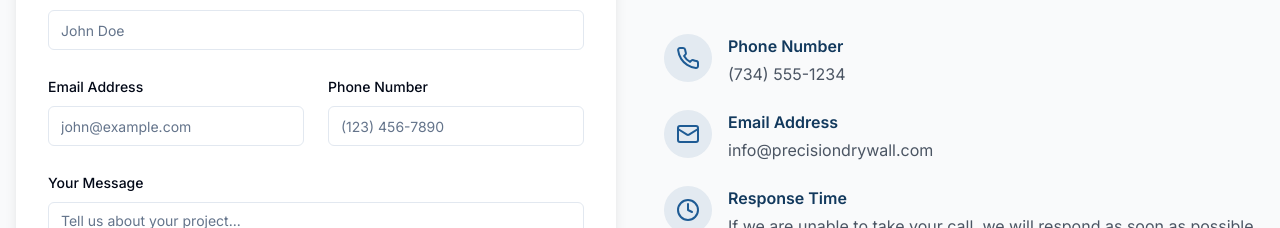
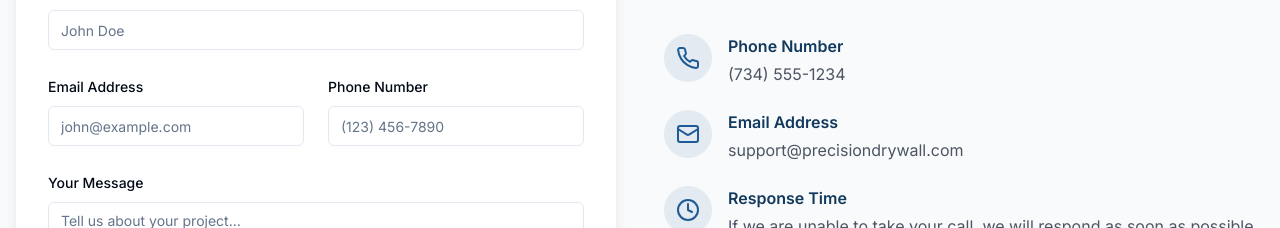
Before and after one commit to jgatt493/precision-drywall-design, a React (Vite) app: page / in a window 1280 px wide. Shown: the part 2800-3028 px from the top of the page. Built offline with nearby package versions, Linux system fonts and the light colour scheme.

Commit message:
Updating

```diff
--- a/src/components/Contact.tsx
+++ b/src/components/Contact.tsx
@@ -203,7 +203,7 @@ const Contact = () => {
                                     </div>
                                     <div>
                                         <h4 className="font-semibold text-brand-darkBlue mb-1">Email Address</h4>
-                                        <p className="text-gray-600">info@precisiondrywall.com</p>
+                                        <p className="text-gray-600">support@precisiondrywall.com</p>
                                     </div>
                                 </div>
 
--- a/vite.config.ts
+++ b/vite.config.ts
@@ -3,8 +3,11 @@ import react from "@vitejs/plugin-react-swc";
 import path from "path";
 import { componentTagger } from "lovable-tagger";
 
+const projectName = "precision-drywall-design"; // Replace with your repository name if different
+
 // https://vitejs.dev/config/
 export default defineConfig(({ mode }) => ({
+  base: mode === 'production' ? `/${projectName}/` : '/',
   server: {
     host: "::",
     port: 8080,
```
